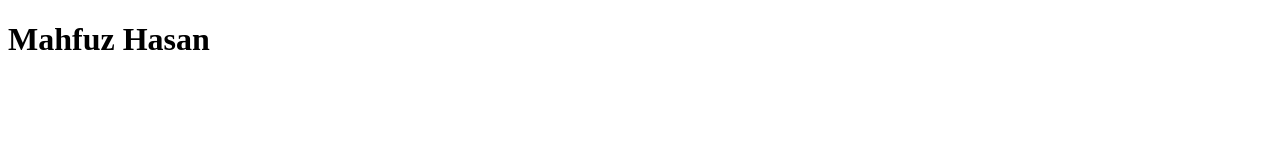
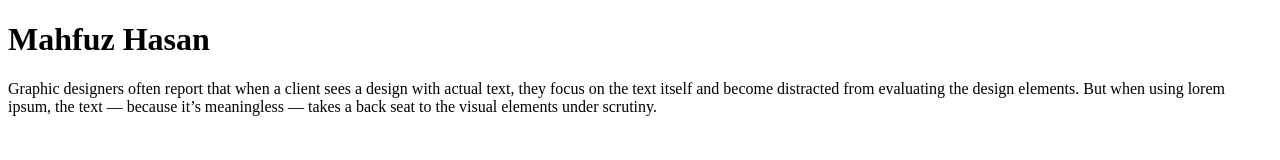
Before and after one commit to mahfuz33/fast-project, a plain HTML site: page index.html in a window 1280 px wide. Drawn offline with Linux system fonts and the light colour scheme.

Commit message:
first commit

```diff
--- a/index.html
+++ b/index.html
@@ -8,5 +8,8 @@
 </head>
 <body>
     <h1>Mahfuz Hasan</h1>
+    <p>
+        Graphic designers often report that when a client sees a design with actual text, they focus on the text itself and become distracted from evaluating the design elements. But when using lorem ipsum, the text — because it’s meaningless — takes a back seat to the visual elements under scrutiny.
+    </p>
 </body>
 </html>
```
